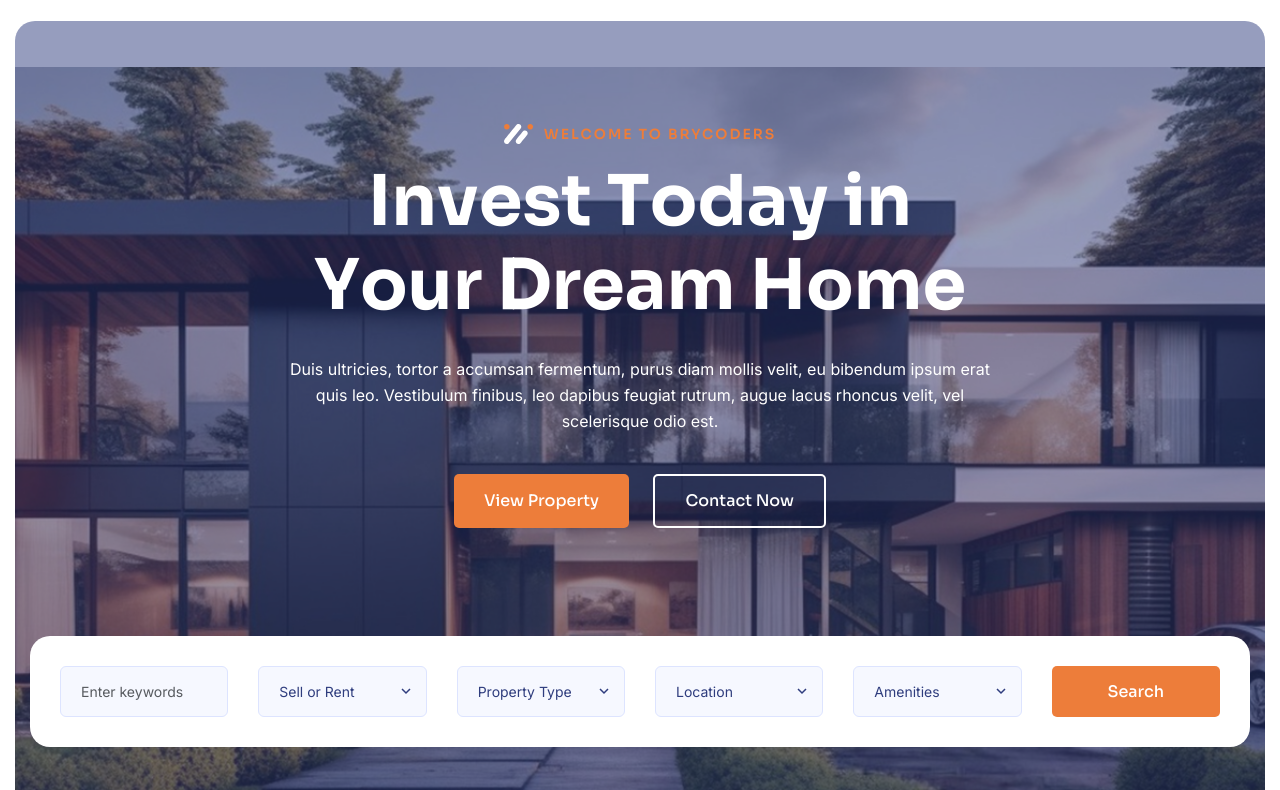
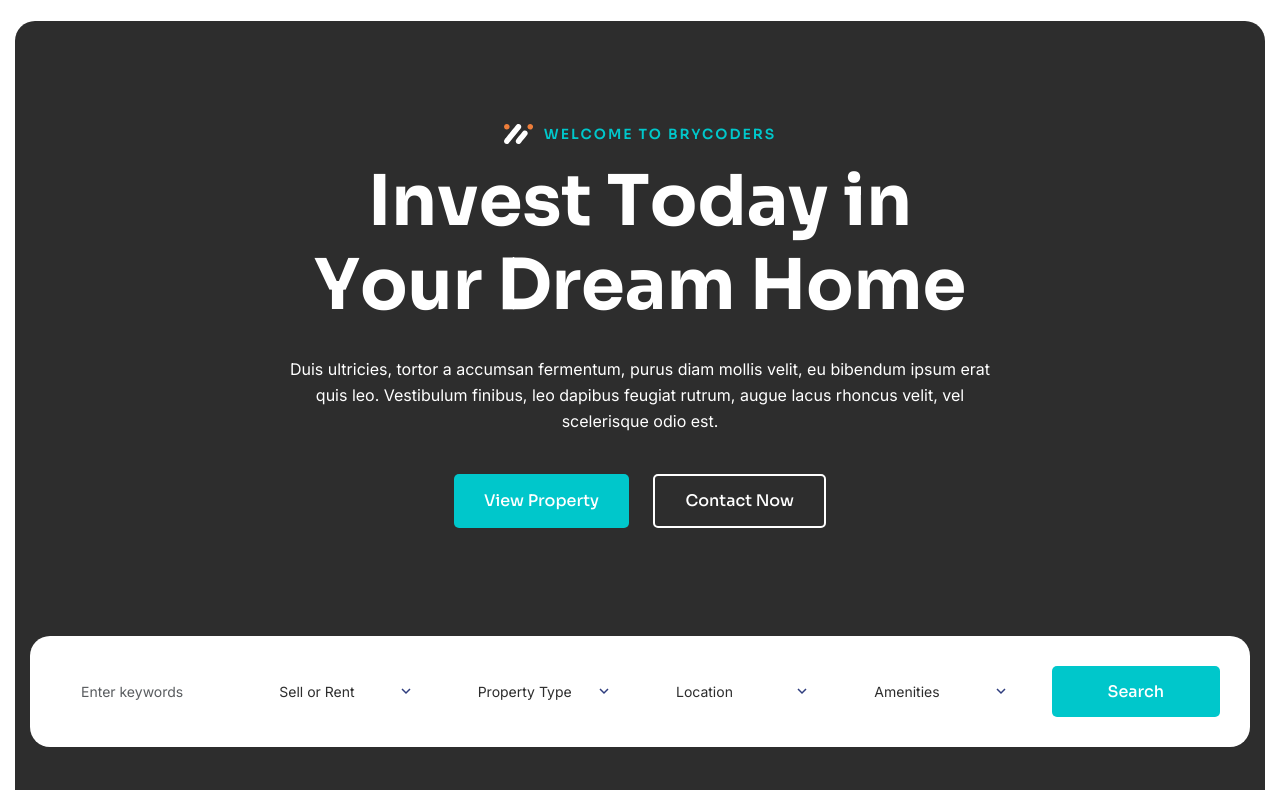
Before and after one commit to monex77/Listings-Real-Estate, a plain HTML site: page index.html in a window 1280 px wide. Shown: the part 83-873 px from the top of the page. Drawn offline with Linux system fonts and the light colour scheme.

Commit message:
Update custom.css

```diff
--- a/css/custom.css
+++ b/css/custom.css
@@ -36,16 +36,16 @@
 /************************************/
 
 :root {
-	--primary-color			: #2F3D7E;
-	--secondary-color		: #F6F8FF;
+	--primary-color			: #2d2d2d;
+	--secondary-color		: #ffffff;
 	--text-color			: #646262;
 	--white-color			: #ffffff;
 	--dark-color			: #333333;
-	--accent-color			: #ED7D3A;
-	--divider-color			: #DDE4FF;
+	--accent-color			: #00c7cb;
+	--divider-color			: #ffffff;
 	--gray-divider			: #DDDBDB;
-	--overlay-color			: #2F3D7E80;
-	--dark-overlay-color	: #2F3D7Eaa;
+	--overlay-color			: #2d2d2d;
+	--dark-overlay-color	: #2d2d2d;
 	--error-color			: rgb(230, 87, 87);
 	--accent-font			: 'Sora', sans-serif;
 	--default-font			: 'Inter', sans-serif;
@@ -104,7 +104,7 @@ a:focus{
 	outline: 0;
 }
 
-::-webkit-scrollbar-track {background-color: #f1f1f1;border-left: 1px solid #ededed;}
+::-webkit-scrollbar-track {background-color: #f1f1f1;border-left: 1px solid #f8fbfd;}
 ::-webkit-scrollbar {width: 7px;background-color: var(--accent-color);}
 ::-webkit-scrollbar-thumb {background: var(--accent-color);}
 
@@ -407,7 +407,7 @@ header.main-header .header-sticky.hide{
 	transition: transform 0.3s ease-in-out;
 	padding: 15px 0;
 	border-radius: 0;
-	border-bottom: 1px solid #16330010;
+	border-bottom: 1px solid #00c7cb;
 }
 
 header.main-header .header-sticky.active{
@@ -416,7 +416,7 @@ header.main-header .header-sticky.active{
 	left: 0;
 	right: 0;
 	border-radius: 0;
-	border-bottom: 1px solid #16330010;
+	border-bottom: 1px solid #737373;
     transform: translateY(0);
 	background: var(--white-color);
 }
```
